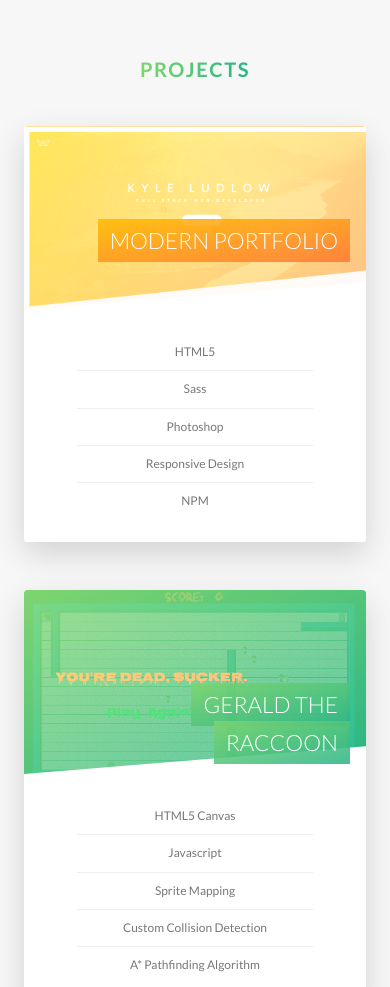
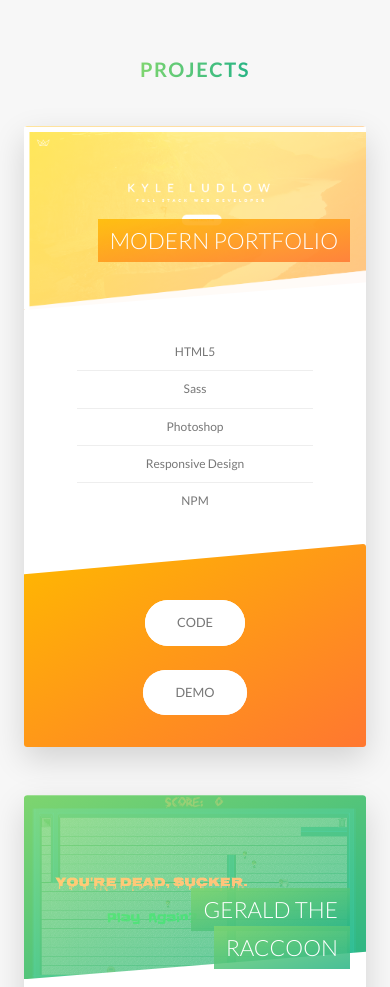
Before and after one commit to kyleludlow/portfolio_v3, a website: page index.html in a window 390 px wide. Shown: the part 2500-3487 px from the top of the page. Drawn offline with Linux system fonts and the light colour scheme.

Commit message:
adds responsiveness to projects section and changes card layout on tablets and smaller devices

```diff
--- a/sass/components/_card.scss
+++ b/sass/components/_card.scss
@@ -150,4 +150,51 @@
     margin-bottom: 8rem;
   }
 
+  @include respond(tab-port) {
+
+    height: auto;
+    border-radius: 3px;
+    background-color: $color-white;
+    box-shadow: 0 1.5rem 4rem rgba($color-black, .15);
+
+
+      &__side {
+        height: auto;
+        position: relative;
+        box-shadow: none;
+
+      &--back {
+        transform: rotateY(0);
+        clip-path: polygon(0 15%, 100% 0, 100% 100%, 0 100%);
+      }
+
+    }
+
+    &:hover &__side--front {
+      transform: rotateY(0);
+    }
+
+    &__details {
+      padding: 3rem;
+    }
+
+
+    // FRONT SIDE STYLING
+
+
+    &__cta {
+      position: relative;
+      top: 0;
+      left: 0;
+      transform: translate(0);
+      width: 100%;
+      padding: 7rem 4rem 4rem 4rem;
+
+    }
+
+    &__code-box {
+      margin-bottom: 3rem;
+    }
+  }
+
 }
```
Also changed, not shown: css/style.css.
